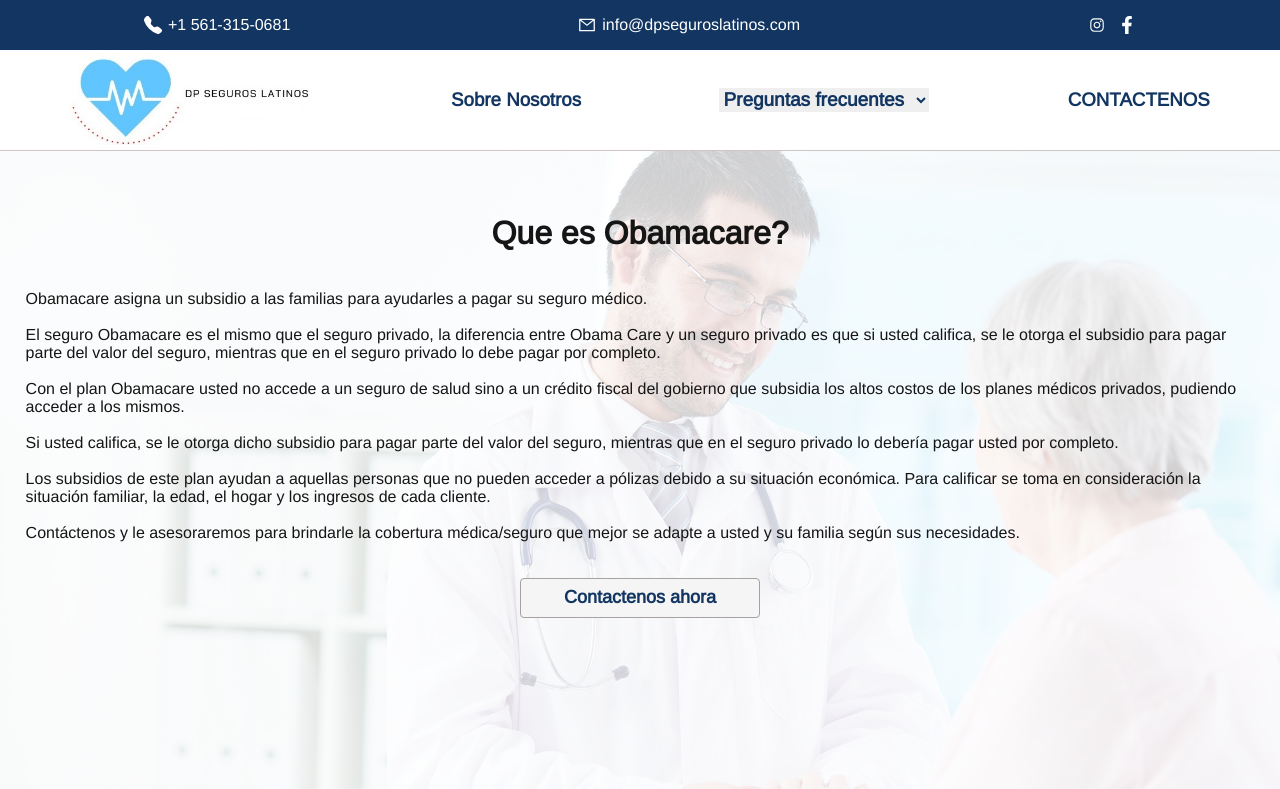
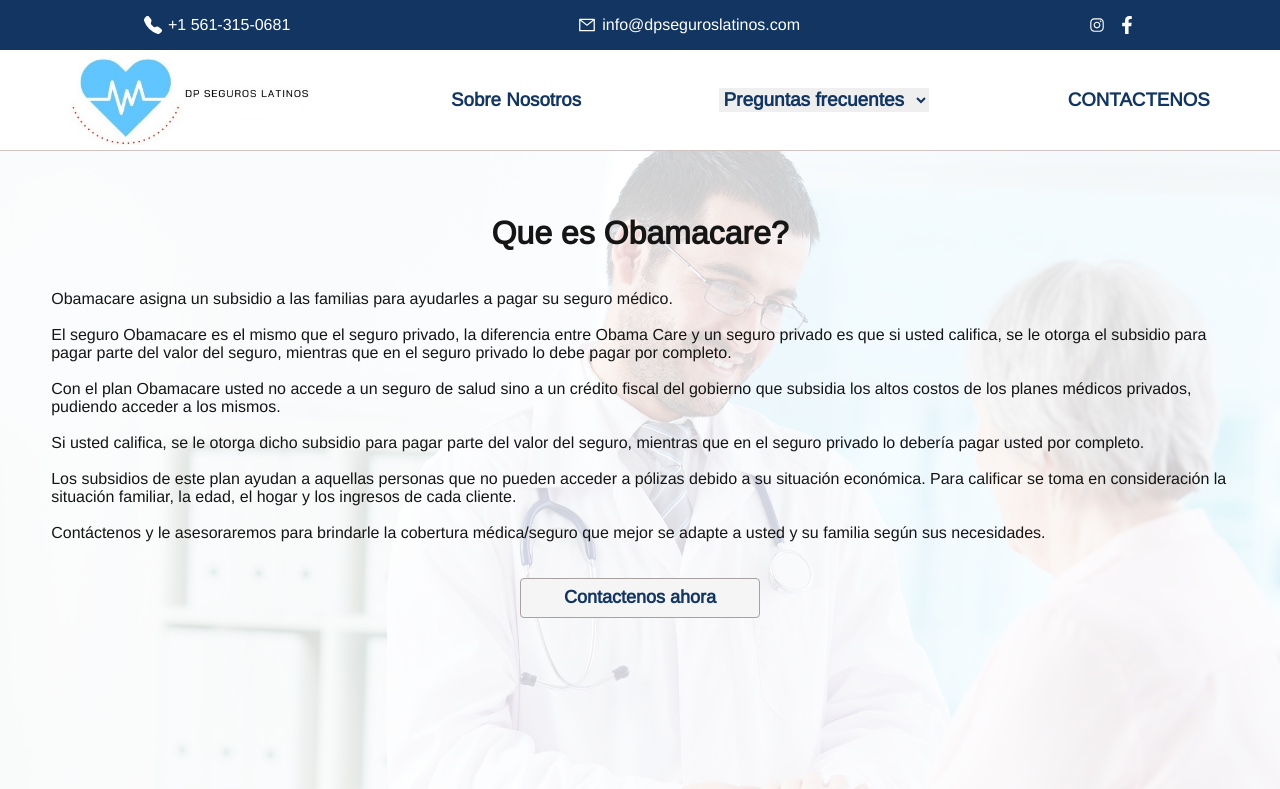
Before and after one commit to germanseoane/proyecto-seguros, a React (Create React App) app: page /questions in a window 1280 px wide. Shown: the top 789 px of the page. Built offline with nearby package versions, Linux system fonts and the light colour scheme.

Commit message:
overflow fixed

```diff
--- a/src/Screens/QuestionsScreen.css
+++ b/src/Screens/QuestionsScreen.css
@@ -16,7 +16,7 @@
   flex-direction: column;
   align-items: center;
   color: rgb(22, 21, 21);
-  width: 96%;
+  width: 92%;
   height: fit-content;
   padding: 20px;
   top: 174px;
--- a/src/components/SideDrawer.js
+++ b/src/components/SideDrawer.js
@@ -51,7 +51,7 @@ const SideDrawer = ({ active, setActive }) => {
         </div>
         <div style={{ display: "flex", alignItems: "center" }}>
           <AiOutlineMail color="white" size={18} />
-          <p style={{ color: "white", marginLeft: 6 }}>
+          <p style={{ color: "white", marginLeft: 6, fontSize: 14 }}>
             info@dpseguroslatinos.com
           </p>
         </div>
```
